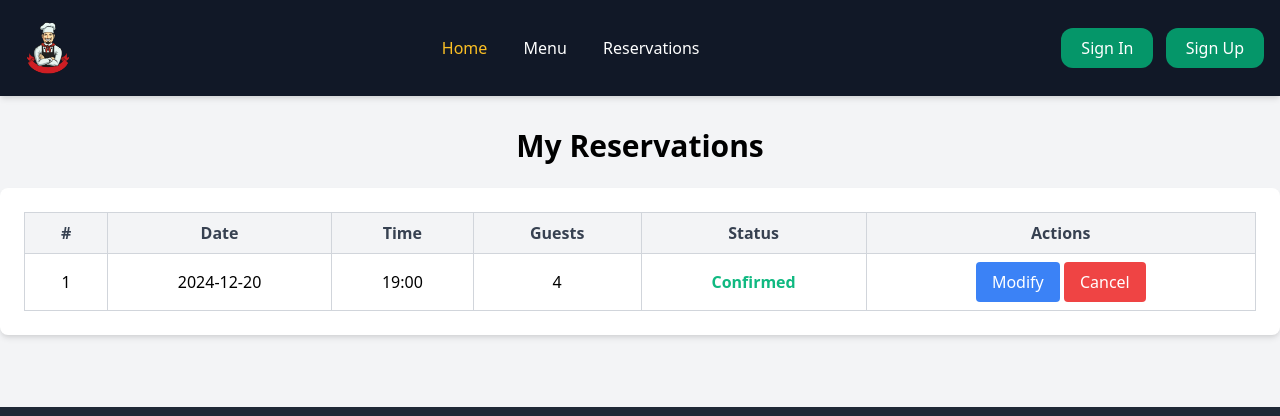
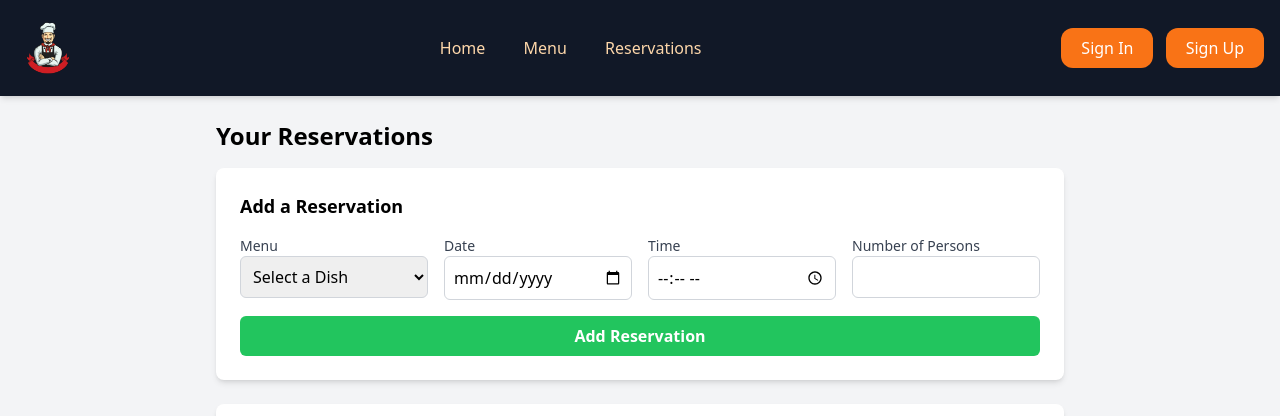
Before and after one commit to abdelllatif/chef-cuisine, a PHP site: page /reservation.php in a window 1280 px wide. Shown: the top 416 px of the page. Run offline with PHP 8.4, Linux system fonts and the light colour scheme; some libraries are stand-ins or nearby versions.

Commit message:
add the form of raservation and validation

```diff
--- a/reservation.php
+++ b/reservation.php
@@ -3,68 +3,90 @@
 <head>
     <meta charset="UTF-8">
     <meta name="viewport" content="width=device-width, initial-scale=1.0">
-    <title>Client Reservations</title>
-    <link href="https://cdn.jsdelivr.net/npm/tailwindcss@2.2.19/dist/tailwind.min.css" rel="stylesheet">
+    <title>Client Reservation Page</title>
+    <script src="https://cdn.tailwindcss.com"></script>
 </head>
 <body class="bg-gray-100">
-        <!-- Navbar -->
-        <nav class="bg-gray-900 text-white p-4 flex justify-between items-center shadow-md">
+       <!-- Navbar -->
+       <nav class="bg-gray-900 text-white p-4 flex justify-between items-center shadow-md">
         <div class="text-lg font-semibold flex items-center">
-            <img src="img/ligo.png" alt="Logo" class="w-16 h-16 mr-2">
+            <img src="/img/ligo.png" alt="Logo" class="w-16 h-16 mr-2">
         </div>
         <div>
-            <a href="index.php" class="px-4 text-yellow-400 hover:text-yellow-500 transition-all">Home</a>
-            <a href="Menu.php" class="px-4 hover:text-yellow-500 transition-all">Menu</a>
-            <a href="user.php" class="px-4 hover:text-yellow-500 transition-all">Reservations</a>
+            <a href="index.php" class="px-4 py-2 text-orange-200 hover:bg-yellow-500 hover:text-white border border-transparent hover:border-[#FF7F50] rounded-lg transition-all duration-300">Home</a>
+            <a href="Menu.php" class="px-4 py-2 text-orange-200 hover:bg-yellow-500 hover:text-white border border-transparent hover:border-[#FF7F50] rounded-lg transition-all duration-300">Menu</a>
+            <a href="reservation.php" class="px-4 py-2 text-orange-200 hover:bg-yellow-500 hover:text-white border border-transparent hover:border-[#FF7F50] rounded-lg transition-all duration-300">Reservations</a>
         </div>
         <div>
-            <a href="SignIn.html">
-                <button class="bg-green-600 px-5 py-2 ml-2 rounded-xl hover:bg-green-700 transition-all">
+            <a href="SignIn.php">
+                <button class="bg-orange-500 px-5 py-2 ml-2 rounded-xl hover:bg-black transition-all">
                     Sign In
                 </button>
             </a>
-            <a href="SignUp.html">
-                <button class="bg-green-600 px-5 py-2 ml-2 rounded-xl hover:bg-green-700 transition-all">
+            <a href="SignUp.php">
+                <button class="bg-orange-500 px-5 py-2 ml-2 rounded-xl hover:bg-black transition-all">
                     Sign Up
                 </button>
             </a>
         </div>
     </nav>
-    <div class="container mx-auto py-8">
-        <h1 class="text-3xl font-bold text-center mb-6">My Reservations</h1>
 
-        <div class="overflow-x-auto bg-white shadow-md rounded-lg p-6">
-            <table class="table-auto w-full border-collapse border border-gray-200">
+    <div class="max-w-4xl  mx-auto p-6">
+        <h1 class="text-2xl font-bold mb-4">Your Reservations</h1>
+
+        <!-- Reservation Form -->
+        <form id="reservationForm" class="bg-white p-6 rounded-lg shadow-md mb-6">
+            <h2 class="text-lg font-semibold mb-4">Add a Reservation</h2>
+            <div class="grid grid-cols-1 md:grid-cols-4 gap-4 mb-4">
+                <div>
+                    <label for="menu" class="block text-sm font-medium text-gray-700">Menu</label>
+                    <select id="menu" required class="w-full p-2 border border-gray-300 rounded-md focus:ring-2 focus:ring-green-500">
+                        <option value="" disabled selected>Select a Dish</option>
+                        <option value="dish1">Dish 1</option>
+                        <option value="dish2">Dish 2</option>
+                        <option value="dish3">Dish 3</option>
+                        <option value="dish4">Dish 4</option>
+                    </select>
+                </div>
+                <div>
+                    <label for="date" class="block text-sm font-medium text-gray-700">Date</label>
+                    <input type="date" id="date" required class="w-full p-2 border border-gray-300 rounded-md focus:ring-2 focus:ring-green-500">
+                </div>
+                <div>
+                    <label for="time" class="block text-sm font-medium text-gray-700">Time</label>
+                    <input type="time" id="time" required class="w-full p-2 border border-gray-300 rounded-md focus:ring-2 focus:ring-green-500">
+                </div>
+                <div>
+                    <label for="nbrPerson" class="block text-sm font-medium text-gray-700">Number of Persons</label>
+                    <input type="number" id="nbrPerson" min="1" required class="w-full p-2 border border-gray-300 rounded-md focus:ring-2 focus:ring-green-500">
+                </div>
+            </div>
+            <button type="submit" class="w-full bg-green-500 text-white font-semibold py-2 rounded-md hover:bg-green-600">Add Reservation</button>
+        </form>
+
+        <!-- Reservations Table -->
+        <div class="bg-white p-6 rounded-lg shadow-md">
+            <h2 class="text-lg font-semibold mb-4">Reservations</h2>
+            <table class="w-full table-auto border-collapse border border-gray-300">
                 <thead>
-                    <tr class="bg-gray-100 text-gray-700">
-                        <th class="border border-gray-300 px-4 py-2">#</th>
-                        <th class="border border-gray-300 px-4 py-2">Date</th>
-                        <th class="border border-gray-300 px-4 py-2">Time</th>
-                        <th class="border border-gray-300 px-4 py-2">Guests</th>
-                        <th class="border border-gray-300 px-4 py-2">Status</th>
+                    <tr class="bg-gray-200 text-left">
+                        <th class="border border-gray-300 p-2">Dish</th>
+                        <th class="border border-gray-300 p-2">Date</th>
+                        <th class="border border-gray-300 p-2">Time</th>
+                        <th class="border border-gray-300 p-2">Number of Persons</th>
+                        <th class="border border-gray-300 p-2">Status</th>
                         <th class="border border-gray-300 px-4 py-2">Actions</th>
+
                     </tr>
                 </thead>
-                <tbody>
-                    <!-- Example Reservation -->
-                    <tr class="text-center">
-                        <td class="border border-gray-300 px-4 py-2">1</td>
-                        <td class="border border-gray-300 px-4 py-2">2024-12-20</td>
-                        <td class="border border-gray-300 px-4 py-2">19:00</td>
-                        <td class="border border-gray-300 px-4 py-2">4</td>
-                        <td class="border border-gray-300 px-4 py-2 text-green-500 font-semibold">Confirmed</td>
-                        <td class="border border-gray-300 px-4 py-2">
-                            <button class="bg-blue-500 text-white px-4 py-2 rounded hover:bg-blue-600">Modify</button>
-                            <button class="bg-red-500 text-white px-4 py-2 rounded hover:bg-red-600">Cancel</button>
-                        </td>
-                    </tr>
-                    <!-- Repeat for each reservation -->
+                <tbody id="reservationsTableBody">
+                    <!-- Dynamic rows will be added here -->
                 </tbody>
             </table>
         </div>
     </div>
 
-<footer class="bg-gray-800 text-white mt-10">
+    <footer class="bg-gray-800 mt-32 text-white mt-10">
     <div class="container mx-auto px-6 py-8">
       <!-- Logo -->
       <div class=" mb-6">
@@ -119,5 +141,43 @@
       </div>
     </div>
   </footer>
+    <script>
+        const reservationForm = document.getElementById('reservationForm');
+        const reservationsTableBody = document.getElementById('reservationsTableBody');
+
+        reservationForm.addEventListener('submit', function(event) {
+            event.preventDefault();
+
+            // Get input values
+            const menu = document.getElementById('menu').value;
+            const date = document.getElementById('date').value;
+            const time = document.getElementById('time').value;
+            const nbrPerson = document.getElementById('nbrPerson').value;
+
+            if (!menu || !date || !time || !nbrPerson) {
+                alert('Please fill in all fields.');
+                return;
+            }
+
+            // Create a new table row
+            const newRow = document.createElement('tr');
+            newRow.innerHTML = `
+                <td class="border border-gray-300 p-2">${menu}</td>
+                <td class="border border-gray-300 p-2">${date}</td>
+                <td class="border border-gray-300 p-2">${time}</td>
+                <td class="border border-gray-300 p-2">${nbrPerson}</td>
+                <td class="border border-gray-300 p-2 text-yellow-500 font-semibold">Pending</td>
+                <td class="border border-gray-300 p-2 text-yellow-500 font-semibold">  <button class="bg-blue-500 text-white px-4 py-2 rounded hover:bg-blue-600">Modify</button>
+                            <button class="bg-red-500 text-white px-4 py-2 rounded hover:bg-red-600">Cancel</button></td>
+
+            `;
+
+            // Append the new row to the table body
+            reservationsTableBody.appendChild(newRow);
+
+            // Clear form fields
+            reservationForm.reset();
+        });
+    </script>
 </body>
 </html>
```
Also changed, not shown: SignIn.php (+10 -11 lines), SignUp.php (+8 -9 lines), index.php (+12 -10 lines), menu.php (+4 -4 lines).
